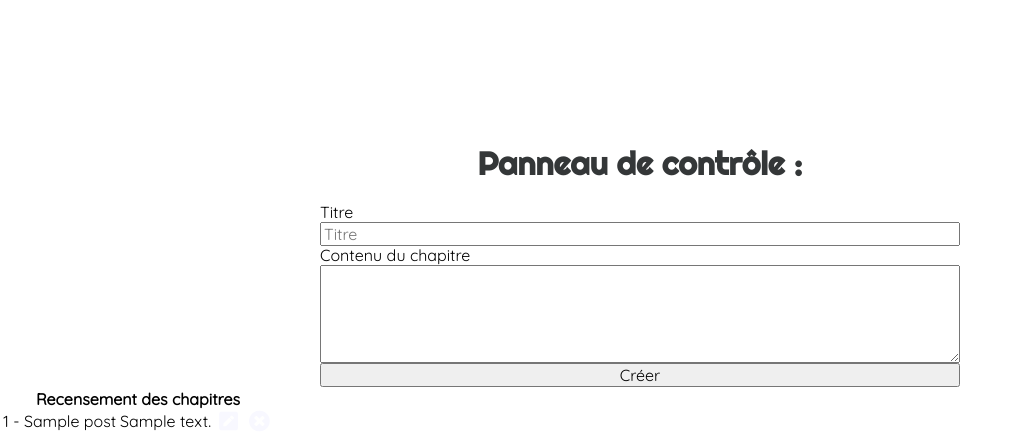
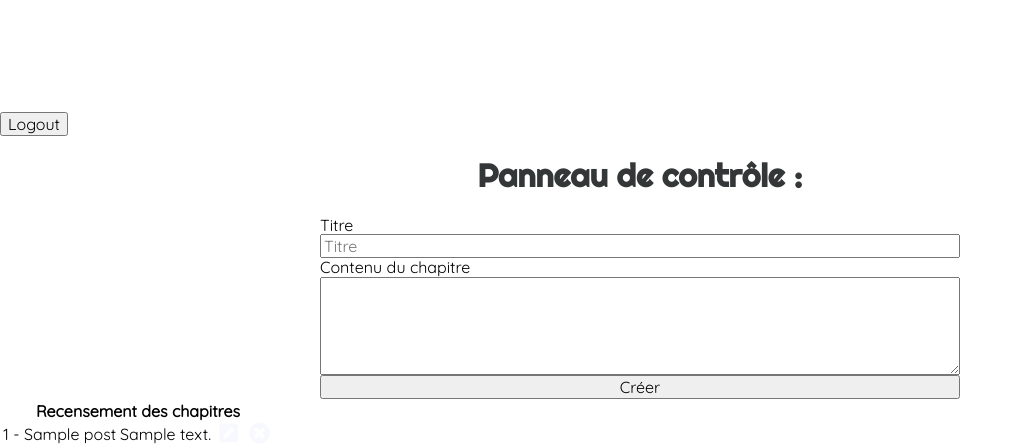
Before and after one commit to Matthias-Geslin/Project_4_Blog, a PHP site: template src/View/backend/users.twig in a window 1280 px wide. Shown: the part 70-515 px from the top of the page, without its empty margins (0-1023 px from the left). Run offline with PHP 8.4, Linux system fonts and the light colour scheme; the template is opened without the code that fills it: most values are stand-ins (such as "Sample title", 1, 10 or a date in 2020); some libraries are stand-ins or nearby versions.

Commit message:
users view layout

```diff
--- a/src/View/backend/users.twig
+++ b/src/View/backend/users.twig
@@ -7,6 +7,9 @@
 {% block title %} Admin {% endblock %}
 
 {% block content %}
+<a href="{{ url('connexion!log_out') }}">
+  <button type="button" name="log_out">Logout</button>
+</a>
 <h1>Panneau de contrôle :</h1>
 
 <form method="post" action="{{ url('post!create') }}">
```
